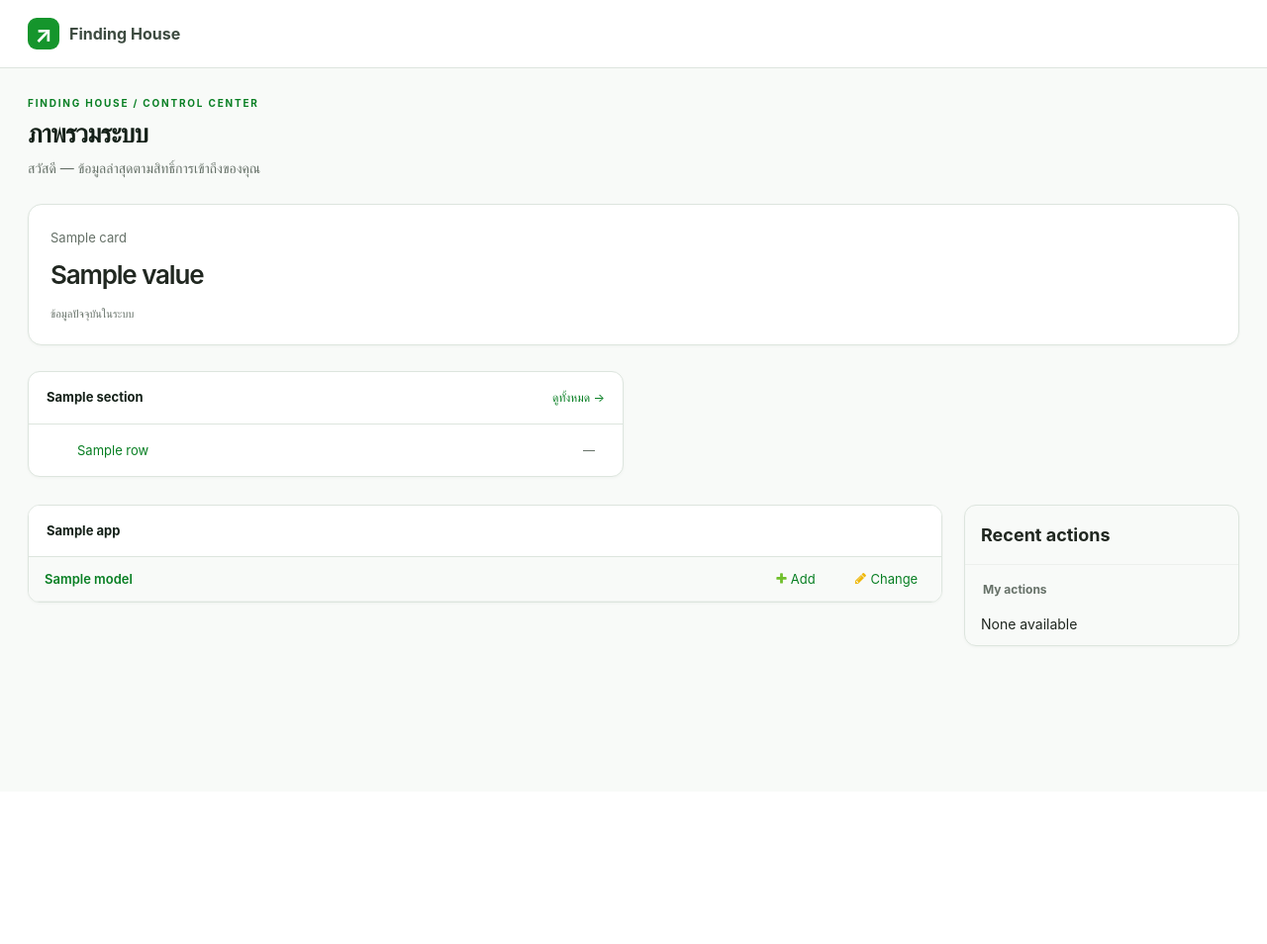
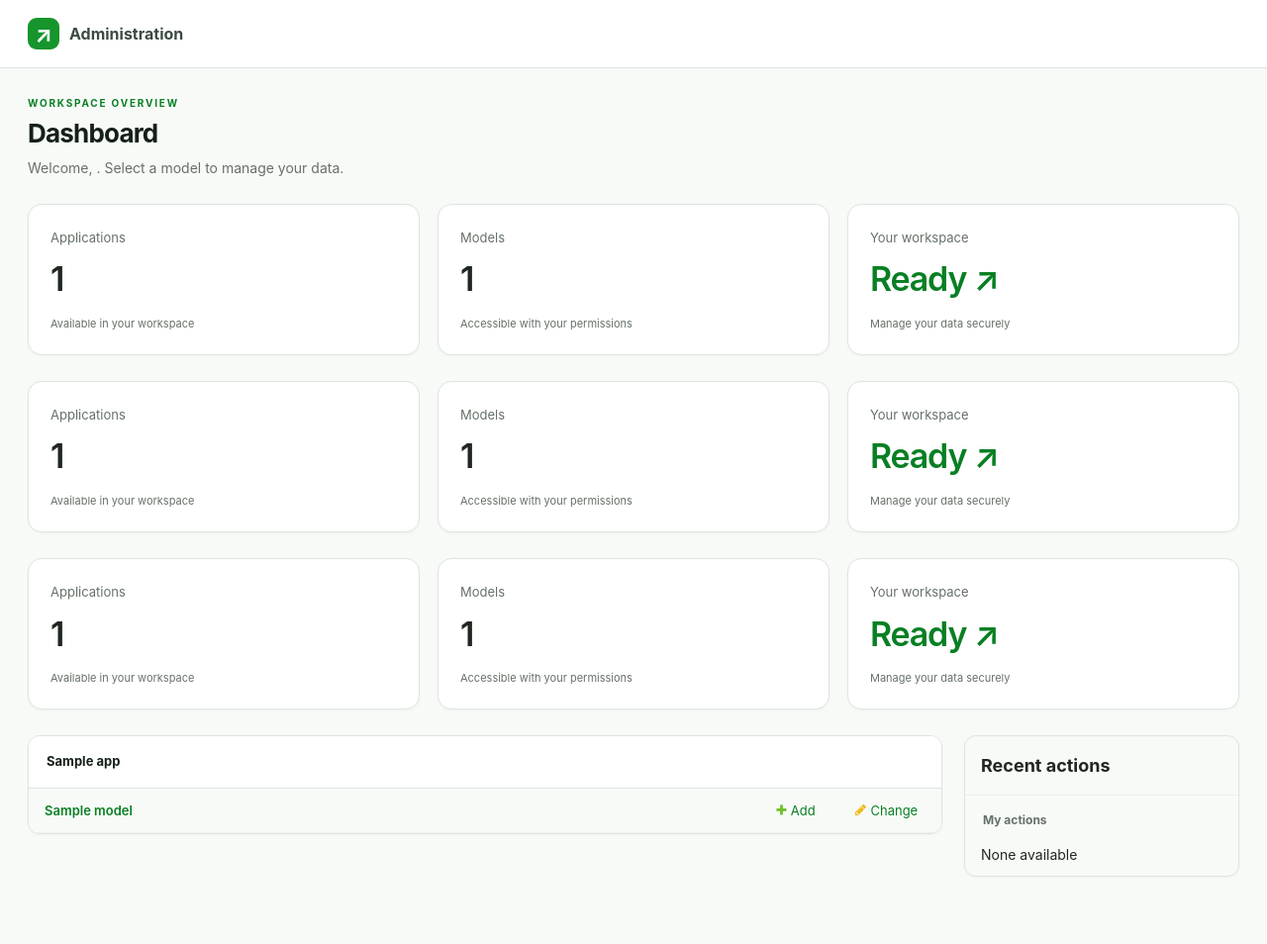
Before and after one commit to lalitx999/findinghouse, a Django app: template templates/admin/index.html in a window 1280 px wide. Shown: the whole page at 99% size. Before the commit the page ends 654 px from the top, so only its background shows below. Run offline with Django 4.2, Linux system fonts and the light colour scheme; the template is opened without the code that fills it: most values are stand-ins (such as "Sample title", 1, 10 or a date in 2020); data that the repository does not hold is empty.

Commit message:
feat: integrate django-vault-admin theme completely for backend

```diff
--- a/config/settings.py
+++ b/config/settings.py
@@ -24,6 +24,7 @@ DEBUG = os.getenv('DEBUG', 'True') == 'True'
 ALLOWED_HOSTS = ['*']
 
 INSTALLED_APPS = [
+    'vault_admin',
     'django.contrib.contenttypes',
     'django.contrib.auth',
     'django.contrib.admin',
--- a/requirements.txt
+++ b/requirements.txt
@@ -9,4 +9,4 @@ openpyxl
 gunicorn
 daphne
 channels
-requests>=2.31.0
+requests>=2.32,<3
--- a/templates/admin/base_site.html
+++ b/templates/admin/base_site.html
@@ -1,29 +1,27 @@
 {% extends "admin/base.html" %}
 {% load i18n static %}
 {% block extrahead %}{{ block.super }}<meta charset="utf-8">{% endblock %}
-{% block title %}{{ title }} | Finding House Admin{% endblock %}
-{% block responsive %}
-<meta name="viewport" content="width=device-width, initial-scale=1">
-<link rel="stylesheet" href="{% static 'admin/css/responsive.css' %}">
-<link rel="stylesheet" href="{% static 'findinghouse_admin/theme.css' %}">
-<script src="{% static 'findinghouse_admin/theme.js' %}" defer></script>
+{% block title %}{{ title }} | {{ site_title|default:_("Administration") }}{% endblock %}
+{% block responsive %}{{ block.super }}
+<link rel="stylesheet" href="{% static 'vault_admin/theme.css' %}">
+<script src="{% static 'vault_admin/theme.js' %}" defer></script>
 {% endblock %}
 {% block bodyclass %}{{ block.super }} vault-admin{% if has_permission and not is_popup %} vault-shell{% endif %}{% endblock %}
 {% block branding %}
 <div class="vault-top-brand">
-{% if has_permission %}<button type="button" class="vault-menu" aria-label="{% translate 'เปิดหรือปิดเมนู' %}" aria-controls="vault-sidebar" aria-expanded="false">☰</button>{% endif %}
-<a href="{% url 'admin:index' %}"><span class="vault-logo" aria-hidden="true">↗</span> Finding House</a>
+{% if has_permission %}<button type="button" class="vault-menu" aria-label="{% translate 'Toggle navigation' %}" aria-controls="vault-sidebar" aria-expanded="false">☰</button>{% endif %}
+<a href="{% url 'admin:index' %}"><span class="vault-logo" aria-hidden="true">↗</span> {{ site_header|default:_("Administration") }}</a>
 </div>
 {% endblock %}
 {% block nav-sidebar %}{% endblock %}
 {% block nav-global %}
 {% if has_permission %}
-<aside id="vault-sidebar" aria-label="{% translate 'เมนูหลัก' %}">
-<a class="vault-brand" href="{% url 'admin:index' %}"><span class="vault-logo" aria-hidden="true">↗</span><span>Finding House<small>ระบบจัดการอสังหาริมทรัพย์</small></span></a>
+<aside id="vault-sidebar" aria-label="{% translate 'Main navigation' %}">
+<a class="vault-brand" href="{% url 'admin:index' %}"><span class="vault-logo" aria-hidden="true">↗</span><span>{{ site_header|default:_("Administration") }}<small>CONTROL CENTER</small></span></a>
 <div class="vault-nav-scroll">
-<a class="vault-home" href="{% url 'admin:index' %}"><span aria-hidden="true">▦</span> {% translate 'ภาพรวมระบบ' %}</a>
-<label class="visually-hidden" for="vault-filter">{% translate 'ค้นหาเมนู' %}</label>
-<input id="vault-filter" type="search" placeholder="{% translate 'ค้นหาเมนู' %}" autocomplete="off">
+<a class="vault-home" href="{% url 'admin:index' %}"><span aria-hidden="true">▦</span> {% translate 'Dashboard' %}</a>
+<label class="visually-hidden" for="vault-filter">{% translate 'Filter navigation items' %}</label>
+<input id="vault-filter" type="search" placeholder="{% translate 'Filter navigation items' %}" autocomplete="off">
 <nav>
 {% for app in available_apps %}
 <section class="vault-nav-group"><h2>{{ app.name }}</h2>
@@ -32,18 +30,11 @@
 {% elif model.add_url %}<a class="vault-nav-link" href="{{ model.add_url }}">{{ model.name }}</a>{% endif %}{% endfor %}
 </section>
 {% endfor %}
-<p id="vault-no-results" hidden>{% translate 'ไม่พบเมนูที่ค้นหา' %}</p>
+<p id="vault-no-results" hidden>{% translate 'No results found.' %}</p>
 </nav>
 </div>
 <div class="vault-profile"><span class="vault-avatar" aria-hidden="true">{% firstof user.get_short_name|first user.get_username|first %}</span><span>{% firstof user.get_short_name user.get_username %}<small>{% translate 'Administration' %}</small></span></div>
 </aside>
-<button type="button" class="vault-backdrop" aria-label="{% translate 'ปิดเมนู' %}" hidden></button>
+<button type="button" class="vault-backdrop" aria-label="{% translate 'Close navigation' %}" hidden></button>
 {% endif %}
 {% endblock %}
-
-{% block userlinks %}
-{% if findinghouse_site_url %}<a href="{{ findinghouse_site_url }}" target="_blank" rel="noopener">เว็บหลัก</a> / {% endif %}
-{% if user.has_usable_password %}<a href="{% url 'admin:password_change' %}">{% translate 'Change password' %}</a> / {% endif %}
-<form id="logout-form" method="post" action="{% url 'admin:logout' %}">{% csrf_token %}<button type="submit">{% translate 'Log out' %}</button></form>
-{% include 'admin/color_theme_toggle.html' %}
-{% endblock %}
--- a/templates/admin/index.html
+++ b/templates/admin/index.html
@@ -1,21 +1,11 @@
 {% extends "admin/index.html" %}
-{% load i18n %}
-{% block content_title %}
-<div class="vault-page-intro"><p class="vault-eyebrow">FINDING HOUSE / CONTROL CENTER</p><h1>ภาพรวมระบบ</h1><p>สวัสดี {% firstof user.get_short_name user.get_username %} — ข้อมูลล่าสุดตามสิทธิ์การเข้าถึงของคุณ</p></div>
-{% endblock %}
+{% load i18n vault_admin %}
+{% block content_title %}<div class="vault-page-intro"><p class="vault-eyebrow">WORKSPACE OVERVIEW</p><h1>{% if app_label %}{{ title }}{% else %}{% translate 'Dashboard' %}{% endif %}</h1><p>{% translate 'Welcome,' %} {% firstof user.get_short_name user.get_username %}. {% translate 'Select a model to manage your data.' %}</p></div>{% endblock %}
 {% block content %}
-{% if dashboard_unavailable %}<p class="errornote" role="alert">ไม่สามารถโหลดข้อมูลสรุปได้ในขณะนี้ กรุณาลองใหม่ หรือติดต่อผู้ดูแลระบบ</p>{% endif %}
-{% if dashboard_cards %}
-<div class="vault-stats fh-stats">
-{% for card in dashboard_cards %}<article><span>{{ card.label }}</span><strong>{% if card.money %}฿{{ card.value|floatformat:"2g" }}{% else %}{{ card.value }}{% endif %}</strong><small>ข้อมูลปัจจุบันในระบบ</small></article>{% endfor %}
+<div class="vault-stats">
+<article><span>{% translate 'Applications' %}</span><strong>{{ app_list|length }}</strong><small>{% translate 'Available in your workspace' %}</small></article>
+<article><span>{% translate 'Models' %}</span><strong>{% model_total app_list %}</strong><small>{% translate 'Accessible with your permissions' %}</small></article>
+<article class="vault-stat-accent"><span>{% translate 'Your workspace' %}</span><strong>{% translate 'Ready' %} <span aria-hidden="true">↗</span></strong><small>{% translate 'Manage your data securely' %}</small></article>
 </div>
-{% endif %}
-{% if dashboard_sections %}
-<div class="fh-panels">
-{% for section in dashboard_sections %}<section class="module fh-panel"><div class="fh-panel-heading"><h2>{{ section.label }}</h2><a href="{{ section.url }}">ดูทั้งหมด →</a></div>
-<ul class="fh-records">{% for row in section.rows %}<li><a href="{{ row.url }}">{{ row.label|truncatechars:70 }}</a><span>{{ row.detail|default:'—'|truncatechars:45 }}</span></li>{% empty %}<li class="quiet">ยังไม่มีข้อมูล</li>{% endfor %}</ul>
-</section>{% endfor %}
-</div>
-{% endif %}
 {{ block.super }}
 {% endblock %}
--- /dev/null
+++ b/vault_admin/__init__.py
@@ -0,0 +1 @@
+# Vault Admin package
--- /dev/null
+++ b/vault_admin/apps.py
@@ -0,0 +1,5 @@
+from django.apps import AppConfig
+
+class VaultAdminConfig(AppConfig):
+    name = "vault_admin"
+    verbose_name = "Vault inspired admin"
--- /dev/null
+++ b/vault_admin/static/vault_admin/theme.css
@@ -0,0 +1,139 @@
+/* Independently authored. No remote fonts, scripts, or proprietary assets. */
+:root, html[data-theme="light"] {
+  --primary:#087f23; --secondary:#08651e; --accent:#e5f5e8;
+  --primary-fg:#fff; --body-fg:#202720; --body-bg:#f8faf8;
+  --body-quiet-color:#667168; --body-loud-color:#142018;
+  --header-color:#202720; --header-branding-color:#202720;
+  --header-bg:#fff; --header-link-color:#3d4b40;
+  --breadcrumbs-fg:#647267; --breadcrumbs-link-fg:#087f23; --breadcrumbs-bg:#f8faf8;
+  --link-fg:#087f23; --link-hover-color:#055c18; --link-selected-fg:#055c18;
+  --hairline-color:#edf0ed; --border-color:#dde5de; --darkened-bg:#f1f5f1;
+  --selected-bg:#eaf5ec; --selected-row:#eaf7ec;
+  --button-bg:#087f23; --button-hover-bg:#06651c;
+  --default-button-bg:#087f23; --default-button-hover-bg:#06651c;
+  --close-button-bg:#667168; --close-button-hover-bg:#455247;
+  --vault-surface:#fff; --vault-shadow:0 1px 3px #1428180a;
+  --font-family-primary:Inter, ui-sans-serif, system-ui, -apple-system, BlinkMacSystemFont, "Segoe UI", sans-serif;
+}
+html[data-theme="dark"] {
+  --primary:#259c43; --secondary:#12371d; --accent:#b0e7bb;
+  --body-fg:#e2eae3; --body-bg:#101511; --body-quiet-color:#a1aea4; --body-loud-color:#f0f6f1;
+  --header-color:#e2eae3; --header-branding-color:#e2eae3; --header-bg:#171e18; --header-link-color:#d3dfd5;
+  --breadcrumbs-fg:#a1aea4; --breadcrumbs-link-fg:#74d88c; --breadcrumbs-bg:#101511;
+  --link-fg:#74d88c; --link-hover-color:#a1ecb1; --link-selected-fg:#a1ecb1;
+  --hairline-color:#253128; --border-color:#334136; --darkened-bg:#1c281f;
+  --selected-bg:#203c28; --selected-row:#203c28; --vault-surface:#171e18;
+  --button-bg:#217d38; --button-hover-bg:#286d38; --default-button-bg:#217d38; --default-button-hover-bg:#286d38;
+}
+body.vault-admin {font-family:var(--font-family-primary);font-size:14px;line-height:1.5;}
+.vault-shell #container {padding-inline-start:256px; box-sizing:border-box;}
+.vault-admin #header {padding:18px 28px;min-height:32px;height:auto;flex-shrink:0;border-bottom:1px solid var(--border-color);gap:16px;}
+.vault-top-brand>a {display:flex;align-items:center;gap:10px;font-size:16px;font-weight:650;}
+.vault-shell .vault-top-brand .vault-logo {display:none;}
+.vault-logo {width:32px;height:32px;display:inline-grid;place-items:center;background:#15952c;color:#fff;border-radius:9px;font-size:23px;flex-shrink:0;}
+.vault-admin #user-tools {font-size:11px;letter-spacing:0;text-transform:none;line-height:2;}
+.vault-admin #header a:link,.vault-admin #header a:visited,.vault-admin #logout-form button {color:var(--header-link-color);}
+.vault-admin #header #vault-sidebar a {color:#a8b3aa;}
+#vault-sidebar {position:fixed;inset-block:0;inset-inline-start:0;width:256px;background:#080f09;color:#a8b3aa;z-index:50;display:flex;flex-direction:column;text-align:start;box-sizing:border-box;border-inline-end:1px solid #1c291e;}
+.vault-brand {display:flex;align-items:center;gap:12px;padding:20px;min-height:30px;border-bottom:1px solid #1c291e;font-weight:650;font-size:16px;}
+#header #vault-sidebar .vault-brand {color:#eff5f0;}
+.vault-brand small,.vault-profile small {display:block;font-size:10px;letter-spacing:1.3px;color:#809084;font-weight:400;margin-top:3px;}
+.vault-nav-scroll {overflow-y:auto;padding:20px 12px;flex:1;}
+.vault-home,.vault-nav-link {display:flex;align-items:center;gap:12px;padding:10px 12px;border-radius:7px;font-size:13px;font-weight:450;text-decoration:none;}
+.vault-home span {font-size:18px;}
+#header #vault-sidebar a:hover {background:#142019;color:#e5f5e8;}
+#header #vault-sidebar a.is-active {background:#122919;color:#76db84;}
+.vault-nav-group h2 {color:#809084;font-size:10px;letter-spacing:1.4px;text-transform:uppercase;font-weight:500;margin:24px 12px 8px;}
+.vault-nav-dot {width:7px;height:7px;border:1.5px solid currentColor;border-radius:2px;flex-shrink:0;}
+#vault-filter {box-sizing:border-box;width:100%;margin-top:14px;border:1px solid #2a372d;border-radius:7px;padding:9px 11px;background:#101a12;color:#e2eae3;font-size:12px;}
+#vault-filter::placeholder {color:#9baa9f;}
+.vault-profile {border-top:1px solid #1c291e;padding:18px 20px;display:flex;align-items:center;gap:12px;color:#d5dfd7;font-size:13px;}
+.vault-profile small {letter-spacing:0;}
+.vault-avatar {display:grid;place-items:center;width:32px;height:32px;border-radius:50%;background:#145e27;color:#b6f1c3;text-transform:uppercase;}
+.vault-menu {display:none;}
+.vault-admin div.breadcrumbs {padding:14px 28px;font-size:12px;}
+.vault-admin #content {padding:28px;}
+.vault-admin h1 {font-size:26px;font-weight:650;letter-spacing:-.8px;color:var(--body-loud-color);margin-bottom:22px;}
+.vault-page-intro {margin-bottom:26px;}
+.vault-page-intro h1 {margin:4px 0 6px;}
+.vault-page-intro p {color:var(--body-quiet-color);margin:0;}
+.vault-page-intro .vault-eyebrow {font-size:10px;letter-spacing:1.8px;color:var(--link-fg);font-weight:650;}
+.vault-stats {display:grid;grid-template-columns:repeat(3,minmax(0,1fr));gap:18px;margin:0 0 26px;}
+.vault-stats article {border:1px solid var(--border-color);border-radius:14px;padding:22px;background:var(--vault-surface);box-shadow:var(--vault-shadow);}
+.vault-stats article>span {font-size:13px;color:var(--body-quiet-color);}
+.vault-stats strong {display:block;font-size:34px;letter-spacing:-1.2px;font-weight:600;margin:12px 0;line-height:1.2;}
+.vault-stats small {color:var(--body-quiet-color);font-size:11px;}
+.vault-stats .vault-stat-accent strong {color:var(--link-fg);}
+.vault-admin .module {border:1px solid var(--border-color);border-radius:12px;background:var(--vault-surface);box-shadow:var(--vault-shadow);overflow:hidden;margin-bottom:20px;}
+.vault-admin .module h2,.vault-admin .module caption,.vault-admin .inline-group h2 {background:var(--vault-surface);color:var(--body-loud-color);padding:16px 18px;font-size:13px;font-weight:650;border-bottom:1px solid var(--border-color);letter-spacing:0;text-transform:none;}
+.vault-admin .module caption a.section:link,.vault-admin .module caption a.section:visited {color:var(--body-loud-color);}
+.vault-admin td,.vault-admin th {padding:14px 16px;font-size:13px;}
+.vault-admin thead th {background:var(--darkened-bg);color:var(--body-quiet-color);font-size:11px;font-weight:600;}
+.vault-admin .dashboard #content {width:auto;}
+body.vault-admin.dashboard #content {width:auto;}
+.vault-admin.dashboard #content-main {width:calc(100% - 300px);}
+.vault-admin.dashboard #content-related {width:278px;margin:0;float:right;background:transparent;}
+.vault-admin.dashboard .colMS {margin-right:0;}
+.vault-admin #content-related h3 {font-size:12px;padding:0 18px;color:var(--body-quiet-color);}
+.vault-admin #content-related .actionlist {margin:16px 20px 20px 32px;}
+.vault-admin #content-related .actionlist li {margin-bottom:18px;line-height:1.7;}
+.vault-admin input:not([type=checkbox]):not([type=radio]):not([type=submit]):not([type=button]),.vault-admin textarea,.vault-admin select {border-radius:7px;min-height:36px;box-sizing:border-box;}
+.vault-admin .button,.vault-admin input[type=submit],.vault-admin input[type=button],.vault-admin .submit-row input,.vault-admin button.button {border-radius:7px;padding:10px 16px;font-weight:550;}
+.vault-admin .object-tools a {border-radius:7px;background:var(--button-bg);padding:10px 16px;}
+.vault-admin .object-tools a.addlink {padding-right:28px;}
+.vault-admin .object-tools a:hover {background:var(--button-hover-bg);}
+.vault-admin .submit-row {border-radius:10px;background:var(--vault-surface);padding:16px;border:1px solid var(--border-color);}
+.vault-admin .form-row {padding:17px 20px;}
+.vault-admin #changelist #toolbar {background:var(--vault-surface);padding:16px;border-bottom:1px solid var(--border-color);}
+.vault-admin #changelist .actions {padding:12px 16px;background:var(--vault-surface);}
+.vault-admin #changelist-filter {border-radius:10px;overflow:hidden;border:1px solid var(--border-color);background:var(--vault-surface);}
+.vault-admin #changelist-filter h2 {background:var(--vault-surface);color:var(--body-loud-color);}
+.vault-admin #changelist-filter h3 {font-size:13px;}
+.vault-admin #changelist .paginator {background:var(--vault-surface);padding:16px;}
+.vault-admin.login {background:var(--body-bg);}
+.vault-admin.login #container {border:1px solid var(--border-color);border-radius:16px;background:var(--vault-surface);box-shadow:0 12px 50px #07180b0c;max-width:calc(100% - 32px);}
+.vault-admin.login #header {justify-content:center;padding:26px 20px;}
+.vault-admin.login #content {padding:26px;}
+.vault-admin.login .submit-row {border:0;padding:16px 0 0;}
+.vault-admin.login .submit-row input {width:100%;}
+.vault-admin :focus-visible {outline:3px solid #59b971;outline-offset:3px;}
+.vault-admin [hidden] {display:none!important;}
+.vault-admin .help,.vault-admin p.help {color:var(--body-quiet-color);}
+@media(max-width:1100px) {
+  .vault-shell #container {padding-inline-start:224px;}
+  #vault-sidebar {width:224px;}
+  .vault-admin #header {align-items:flex-start;flex-direction:column;gap:6px;}
+  .vault-admin.dashboard #content-main,.vault-admin.dashboard #content-related {float:none;width:100%;}
+}
+@media(max-width:767px) {
+  .vault-shell #container {padding-inline-start:0;}
+  #vault-sidebar {display:none;width:256px;}
+  .vault-nav-open #vault-sidebar {display:flex;}
+  .vault-menu {display:inline-block;border:1px solid var(--border-color);background:var(--vault-surface);color:var(--body-fg);border-radius:6px;width:34px;height:34px;font-size:18px;cursor:pointer;}
+  .vault-top-brand {display:flex;gap:12px;align-items:center;}
+  .vault-admin #header {padding:14px 18px;}
+  .vault-admin #content {padding:20px 16px;}
+  .vault-admin div.breadcrumbs {padding:12px 16px;}
+  .vault-stats {grid-template-columns:1fr;gap:12px;}
+  .vault-stats article {padding:18px;}
+  .vault-stats strong {font-size:28px;margin:8px 0;}
+  .vault-backdrop {position:fixed;inset:0;background:#0007;border:0;z-index:49;}
+  .vault-admin td,.vault-admin th {padding:12px;}
+}
+@media print {
+  #vault-sidebar,.vault-menu,.vault-backdrop {display:none!important;}
+  .vault-shell #container {padding:0;}
+}
+
+@media (prefers-color-scheme: dark) {
+html[data-theme="auto"], html:not([data-theme]) {
+  --primary:#259c43; --secondary:#12371d; --accent:#b0e7bb;
+  --body-fg:#e2eae3; --body-bg:#101511; --body-quiet-color:#a1aea4; --body-loud-color:#f0f6f1;
+  --header-color:#e2eae3; --header-branding-color:#e2eae3; --header-bg:#171e18; --header-link-color:#d3dfd5;
+  --breadcrumbs-fg:#a1aea4; --breadcrumbs-link-fg:#74d88c; --breadcrumbs-bg:#101511;
+  --link-fg:#74d88c; --link-hover-color:#a1ecb1; --link-selected-fg:#a1ecb1;
+  --hairline-color:#253128; --border-color:#334136; --darkened-bg:#1c281f;
+  --selected-bg:#203c28; --selected-row:#203c28; --vault-surface:#171e18;
+  --button-bg:#217d38; --button-hover-bg:#286d38; --default-button-bg:#217d38; --default-button-hover-bg:#286d38;
+}
+}
--- /dev/null
+++ b/vault_admin/templates/admin/index.html
@@ -0,0 +1,11 @@
+{% extends "admin/index.html" %}
+{% load i18n vault_admin %}
+{% block content_title %}<div class="vault-page-intro"><p class="vault-eyebrow">WORKSPACE OVERVIEW</p><h1>{% if app_label %}{{ title }}{% else %}{% translate 'Dashboard' %}{% endif %}</h1><p>{% translate 'Welcome,' %} {% firstof user.get_short_name user.get_username %}. {% translate 'Select a model to manage your data.' %}</p></div>{% endblock %}
+{% block content %}
+<div class="vault-stats">
+<article><span>{% translate 'Applications' %}</span><strong>{{ app_list|length }}</strong><small>{% translate 'Available in your workspace' %}</small></article>
+<article><span>{% translate 'Models' %}</span><strong>{% model_total app_list %}</strong><small>{% translate 'Accessible with your permissions' %}</small></article>
+<article class="vault-stat-accent"><span>{% translate 'Your workspace' %}</span><strong>{% translate 'Ready' %} <span aria-hidden="true">↗</span></strong><small>{% translate 'Manage your data securely' %}</small></article>
+</div>
+{{ block.super }}
+{% endblock %}
--- /dev/null
+++ b/vault_admin/templatetags/__init__.py
@@ -0,0 +1 @@
+# Vault Admin templatetags
--- /dev/null
+++ b/vault_admin/templatetags/vault_admin.py
@@ -0,0 +1,8 @@
+from django import template
+
+register = template.Library()
+
+@register.simple_tag
+def model_total(apps):
+    """Count only model links already authorized by the active AdminSite."""
+    return sum(len(app.get("models", [])) for app in (apps or []))
```
Also changed, not shown: vault_admin/static/vault_admin/theme.js (added, +39 -0 lines), vault_admin/templates/admin/base_site.html (added, +40 -0 lines).
